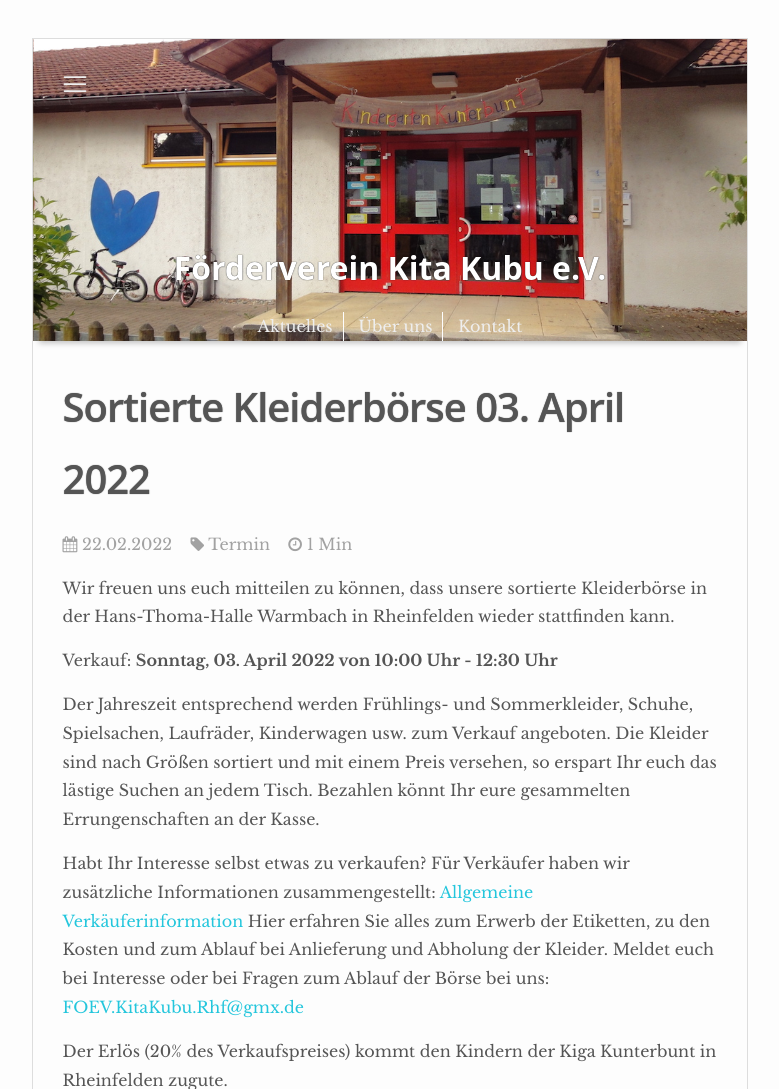
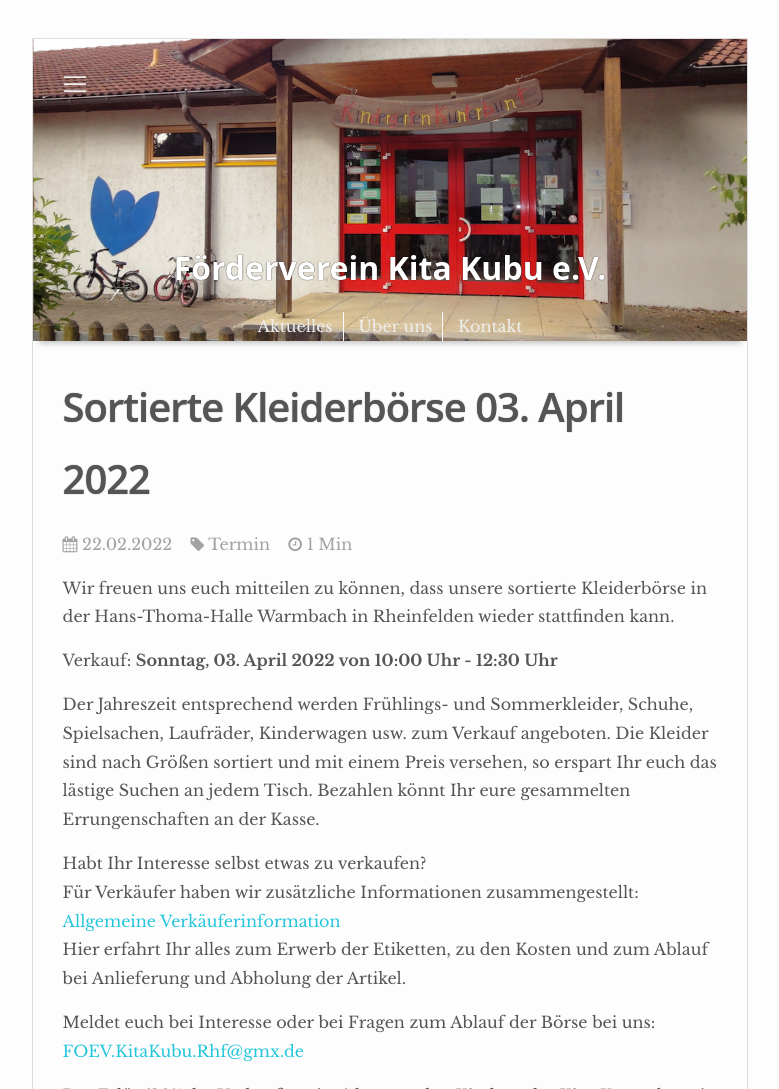
Before and after one commit to fv-kubu/fv-kubu, a Jekyll site: the page built from _posts/2022-02-22-ankuendigung-kleiderboerse-fruehjahr-2022.md, in a window 1280 px wide. Shown: the top 1089 px of the page, without its empty margins (250-1029 px from the left). Built offline with Jekyll 4.4.1, drawn with Linux system fonts in a browser that asks for light colours; nearby versions of some CDN libraries; grey boxes are pictures that could not be loaded.

Commit message:
Update 2022-02-22-ankuendigung-kleiderboerse-fruehjahr-2022.md

```diff
--- a/_posts/2022-02-22-ankuendigung-kleiderboerse-fruehjahr-2022.md
+++ b/_posts/2022-02-22-ankuendigung-kleiderboerse-fruehjahr-2022.md
@@ -15,10 +15,11 @@
 Bezahlen könnt Ihr eure gesammelten Errungenschaften an der Kasse.
 
 Habt Ihr Interesse selbst etwas zu verkaufen?
-Für Verkäufer haben wir zusätzliche Informationen zusammengestellt: [Allgemeine Verkäuferinformation](/docs/Allgemeine_Verkäuferinfo.pdf)
-Hier erfahren Sie alles zum Erwerb der Etiketten, zu den Kosten und zum Ablauf bei Anlieferung und Abholung der Kleider.
+<br>Für Verkäufer haben wir zusätzliche Informationen zusammengestellt: [Allgemeine Verkäuferinformation](/docs/Allgemeine_Verkäuferinfo.pdf)
+<br>Hier erfahrt Ihr alles zum Erwerb der Etiketten, zu den Kosten und zum Ablauf bei Anlieferung und Abholung der Artikel.
+
 Meldet euch bei Interesse oder bei Fragen zum Ablauf der Börse bei uns: <FOEV.KitaKubu.Rhf@gmx.de>
 
 Der Erlös (20% des Verkaufspreises) kommt den Kindern der Kiga Kunterbunt in Rheinfelden zugute.
 
-![Sortierte Kleidung](/images/Plakat_April_2022.pdf)
+![Sortierte Kleidung](/images/Plakat_April_2022.jpg)
```
